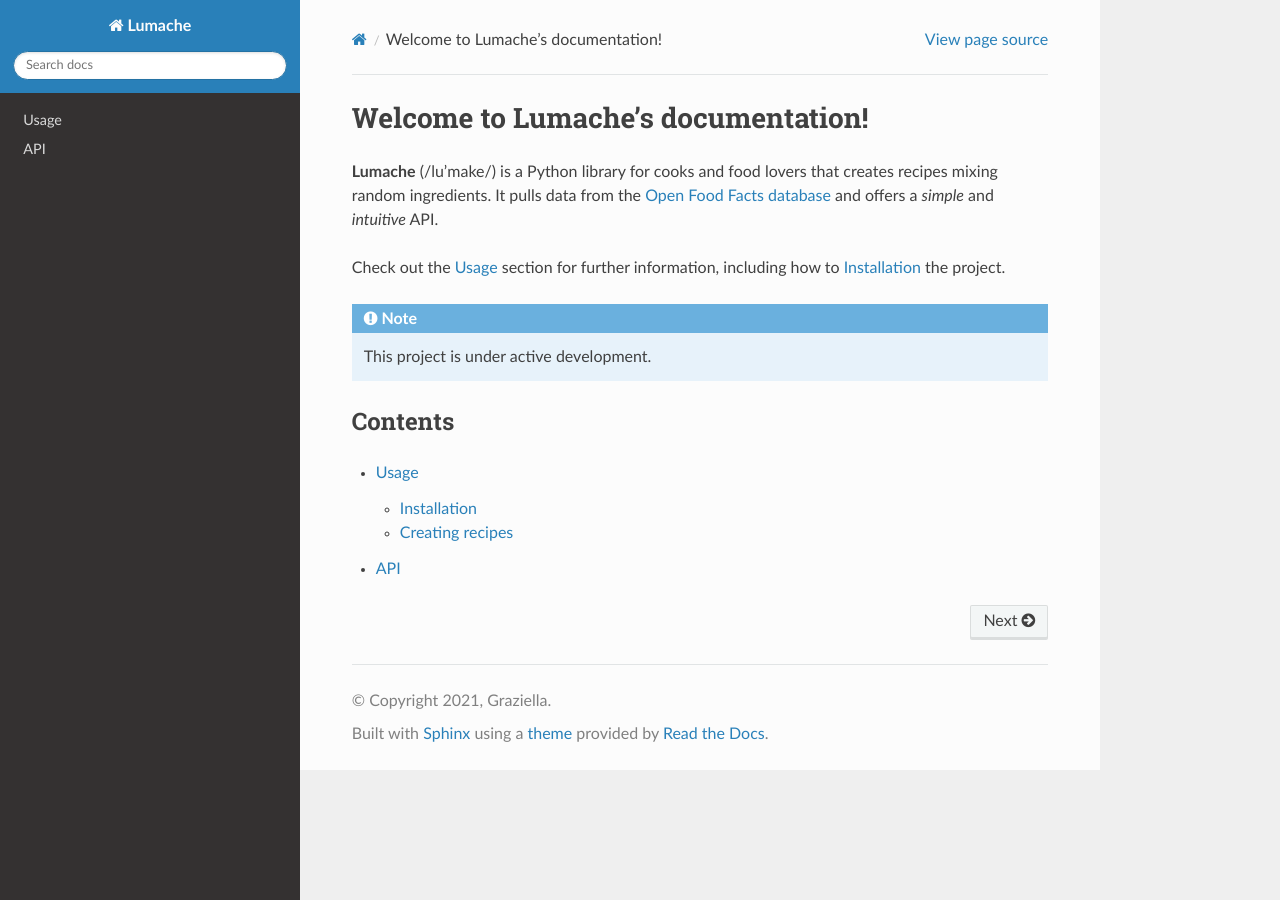
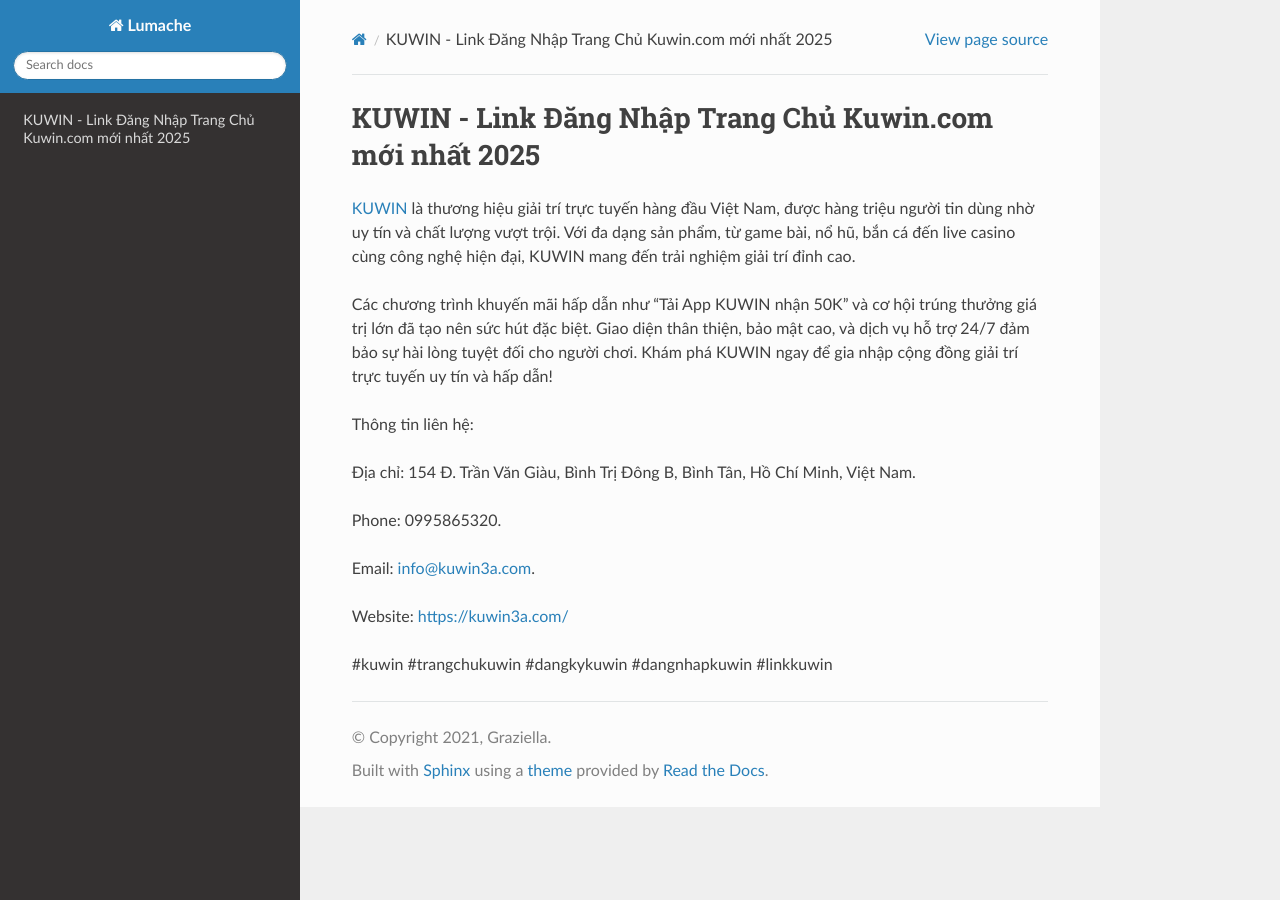
Before and after one commit to parkisngan19/kuwin3acom, a Sphinx documentation site: the page built from docs/source/index.rst, in a window 1280 px wide. Built offline with Sphinx 7.4.7 and the Read the Docs theme 3.1.0, drawn with Linux system fonts in a browser that asks for light colours.

Commit message:
Update index.rst

```diff
--- a/docs/source/index.rst
+++ b/docs/source/index.rst
@@ -1,22 +1,18 @@
-Welcome to Lumache's documentation!
+KUWIN - Link Đăng Nhập Trang Chủ Kuwin.com mới nhất 2025
 ===================================
 
-**Lumache** (/lu'make/) is a Python library for cooks and food lovers
-that creates recipes mixing random ingredients.
-It pulls data from the `Open Food Facts database <https://world.openfoodfacts.org/>`_
-and offers a *simple* and *intuitive* API.
+`KUWIN <https://kuwin3a.com/>`_ là thương hiệu giải trí trực tuyến hàng đầu Việt Nam, được hàng triệu người tin dùng nhờ uy tín và chất lượng vượt trội. Với đa dạng sản phẩm, từ game bài, nổ hũ, bắn cá đến live casino cùng công nghệ hiện đại, KUWIN mang đến trải nghiệm giải trí đỉnh cao.
 
-Check out the :doc:`usage` section for further information, including
-how to :ref:`installation` the project.
+Các chương trình khuyến mãi hấp dẫn như "Tải App KUWIN nhận 50K" và cơ hội trúng thưởng giá trị lớn đã tạo nên sức hút đặc biệt. Giao diện thân thiện, bảo mật cao, và dịch vụ hỗ trợ 24/7 đảm bảo sự hài lòng tuyệt đối cho người chơi. Khám phá KUWIN ngay để gia nhập cộng đồng giải trí trực tuyến uy tín và hấp dẫn!
 
-.. note::
+Thông tin liên hệ:
 
-   This project is under active development.
+Địa chỉ: 154 Đ. Trần Văn Giàu, Bình Trị Đông B, Bình Tân, Hồ Chí Minh, Việt Nam.
 
-Contents
---------
+Phone: 0995865320.
 
-.. toctree::
+Email: info@kuwin3a.com.
 
-   usage
-   api
+Website: https://kuwin3a.com/
+
+#kuwin #trangchukuwin #dangkykuwin #dangnhapkuwin #linkkuwin
```
